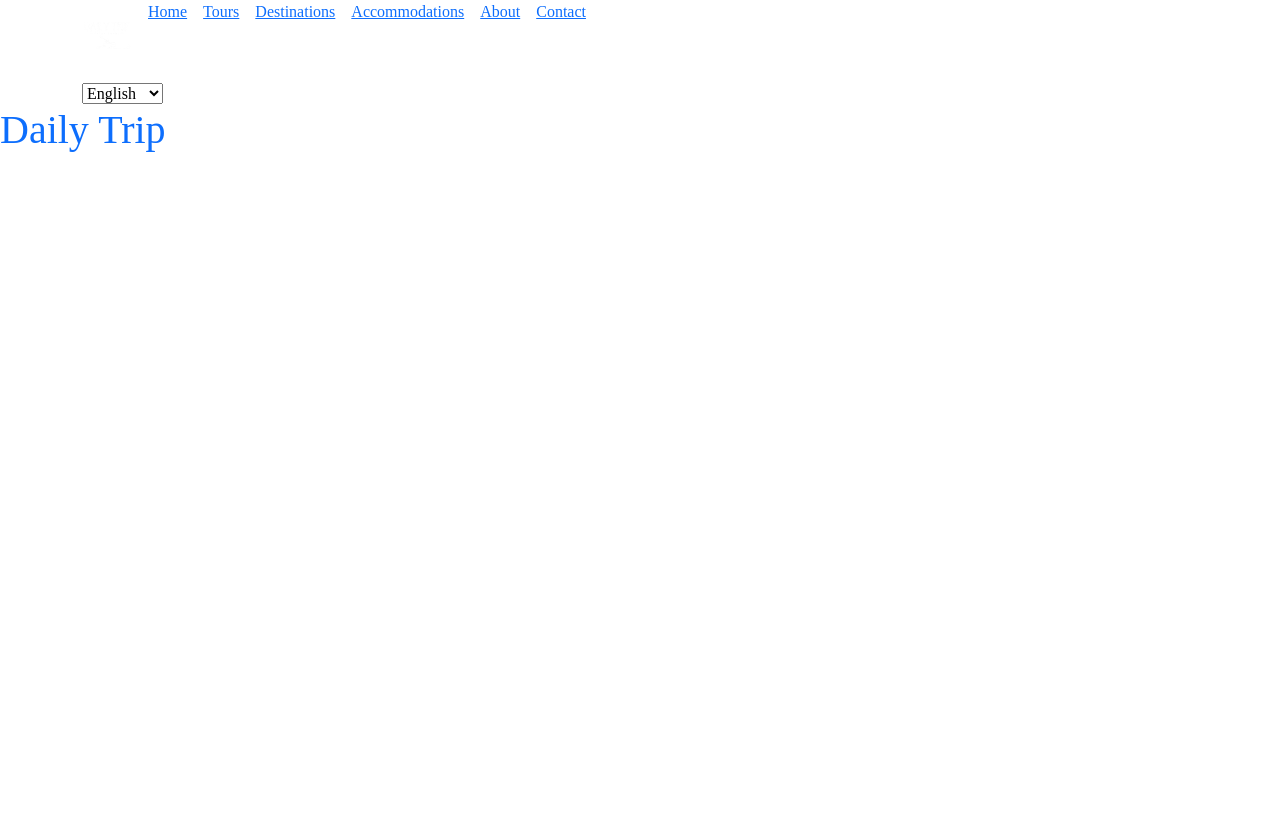
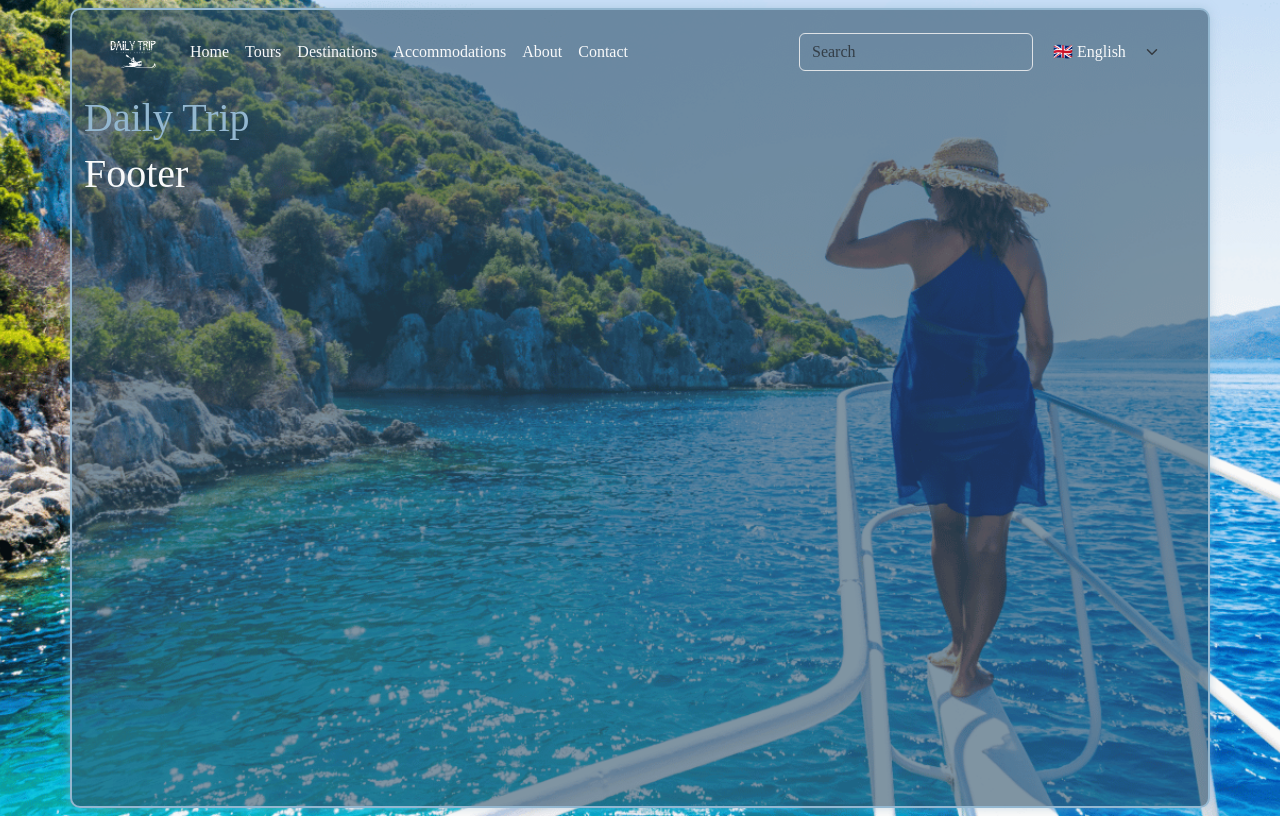
Before and after one commit to orsoli/daily-trip-albania-frontend, a Vue app: page / in a window 1280 px wide. Built offline with nearby package versions, Linux system fonts and the light colour scheme.

Commit message:
Add background images, footer component, and bootstrap integration; update styles and variables

```diff
--- a/src/App.vue
+++ b/src/App.vue
@@ -1,12 +1,29 @@
 <script setup>
 import AppHeader from "./components/AppHeader.vue";
+import AppFooter from "./components/AppFooter.vue";
 </script>
 
 <template>
-  <AppHeader />
-  <main>
-    <RouterView />
-  </main>
+  <div class="container my-2">
+    <AppHeader class="position-sticky top-0" />
+    <main>
+      <RouterView />
+    </main>
+    <AppFooter />
+  </div>
 </template>
 
-<style lang="scss"></style>
+<style lang="scss">
+@use "./style/general.scss" as *;
+
+.container {
+  width: 100vw;
+  height: 100vh;
+  flex-direction: column;
+  overflow-y: scroll;
+  background-color: rgba($primary, 0.6);
+  border: 2px solid $secondary;
+  border-radius: 10px;
+  box-shadow: 0 0 10px rgba($secondary, 0.5);
+}
+</style>
--- a/src/components/AppFooter.vue
+++ b/src/components/AppFooter.vue
@@ -10,6 +10,10 @@ export default {
 };
 </script>
 
-<template></template>
+<template>
+  <div class="footer">
+    <h1 class="text-light">Footer</h1>
+  </div>
+</template>
 
 <style lang="scss" scoped></style>
--- a/src/components/AppHeader.vue
+++ b/src/components/AppHeader.vue
@@ -31,8 +31,16 @@ export default {
       ],
 
       languages: [
-        { code: "en", name: "English" },
-        { code: "sq", name: "Albanian" },
+        {
+          code: "en",
+          name: "English",
+          icon: "🇬🇧",
+        },
+        {
+          code: "sq",
+          name: "Albanian",
+          icon: "🇦🇱",
+        },
       ],
     };
   },
@@ -56,18 +64,84 @@ export default {
   methods: {
     changeLanguage(lang) {
       this.$i18n.locale = lang;
-      console.log("Language changed to: ", lang);
     },
   },
 };
 </script>
 
 <template>
-  <div class="container bg-transparent">
-    <header>
-      <nav class="navbar-nav">
+  <div class="container-fluid">
+    <header class="my-header">
+      <nav class="navbar navbar-expand-lg">
+        <div class="container-fluid d-flex justify-content-between gap-2">
+          <router-link class="navbar-brand" :to="{ name: 'home' }">
+            <img
+              src="../assets/img/DailyTrip-logo.png"
+              alt="logo"
+              class="logo"
+            />
+          </router-link>
+          <button
+            class="navbar-toggler"
+            type="button"
+            data-bs-toggle="collapse"
+            data-bs-target="#navbarSupportedContent"
+            aria-controls="navbarSupportedContent"
+            aria-expanded="false"
+            aria-label="Toggle navigation"
+          >
+            <span class="navbar-toggler-icon"></span>
+          </button>
+          <div
+            class="collapse navbar-collapse d-lg-flex justify-content-between gap-2"
+            id="navbarSupportedContent"
+          >
+            <ul class="navbar-nav me-auto mb-2 mb-lg-0">
+              <li
+                class="nav-item"
+                v-for="(header, i) in translatedHeaders"
+                :key="i"
+              >
+                <router-link class="nav-link text-light" :to="header.url">
+                  {{ header.text }}
+                </router-link>
+              </li>
+            </ul>
+            <div class="search">
+              <input
+                class="form-control me-2 bg-transparent text-light"
+                type="search"
+                placeholder="Search"
+                aria-label="Search"
+              />
+            </div>
+            <div class="language py-3 w-auto">
+              <select
+                class="form-select bg-transparent border-0 text-light"
+                name="lang"
+                id="lang"
+                @change="changeLanguage($event.target.value)"
+              >
+                <option
+                  v-for="(language, i) in languages"
+                  :key="i"
+                  :value="language.code"
+                >
+                  {{ language.icon }}
+                  {{ language.name }}
+                </option>
+              </select>
+            </div>
+          </div>
+        </div>
+      </nav>
+    </header>
+
+    <!-- ! -->
+    <!-- <header> -->
+    <!-- <nav class="navbar-nav"> -->
     <!-- Left Side -->
-        <div class="left-navs">
+    <!-- <div class="left-navs">
             <ul class="list-unstyled d-flex gap-3">
               <li>
                 <router-link
@@ -88,9 +162,9 @@ export default {
                 </router-link>
               </li>
             </ul>
-        </div>
+          </div> -->
     <!-- Right Side -->
-        <div class="language">
+    <!-- <div class="language">
             <select
               name="lang"
               id="lang"
@@ -106,17 +180,18 @@ export default {
             </select>
           </div>
         </nav>
-    </header>
+      </header> -->
+    <!-- ! -->
   </div>
 </template>
 
-<style lang="scss" scoped>
-img {
-  max-width: 100%;
-}
-
+<style lang="scss">
+@use "../style/general.scss" as *;
 .logo {
   width: 50px;
   height: 50px;
 }
+
+.my-header {
+}
 </style>
--- a/src/js/main.js
+++ b/src/js/main.js
@@ -1,4 +1,9 @@
+// Import styles and bootstrap
 import "../style/general.scss";
+import "bootstrap/dist/css/bootstrap.css";
+import "bootstrap-icons/font/bootstrap-icons.css";
+import "bootstrap/dist/js/bootstrap.bundle.js";
+import "bootstrap";
 
 import { createApp } from "vue";
 import App from "../App.vue";
--- a/src/pages/Home.vue
+++ b/src/pages/Home.vue
@@ -25,15 +25,22 @@ export default {
 
   <!-- Main section -->
   <div>
-    <h1 class="text-primary">{{ $t("app_name") }}</h1>
+    <h1 class="text-secondary">{{ $t("app_name") }}</h1>
   </div>
 </template>
 
 <style lang="scss">
 @use "../style/general.scss" as *;
-@use "bootstrap/scss/bootstrap.scss" as *;
 
-// body {
-//   background-image: $my-bg-img;
-// }
+body {
+  flex-grow: 1;
+  background-image: $my-bg-img;
+  background-size: cover;
+  background-position: center;
+  background-repeat: no-repeat;
+
+  @media (max-width: 768px) {
+    background-image: $mobile-bg-img; // mobile image
+  }
+}
 </style>
--- a/src/style/_variables.scss
+++ b/src/style/_variables.scss
@@ -36,12 +36,8 @@ $margin-50:         50px;
 $primary:                   $poseidon;
 $secondary:                 lighten($primary, 40%);
 $app-logo:                  url("../assets/img/DailyTrip-logo.png");
-$my-bg-img:                 url("../assets/img/3_islands_ksamil_Albania.webp");
-$my-card-shadow:            5px 10px 20px $primary;
-$user-logo-shadow:          0 2px 5px 0 $primary;
-$my-border:                 1px solid $secondary;
-$my-opacity:                rgba($color: #000000, $alpha: 0.4);
-$my-blur:                   blur(5px);
+$my-bg-img:                 url("../assets/img/boat-trip-background.png");
+$mobile-bg-img:             url("../assets/img/mobile-bg.png");
 
 // Typography
 $font-family-sans-serif:   'Playfair Display', serif;
--- a/src/style/general.scss
+++ b/src/style/general.scss
@@ -14,3 +14,16 @@
 * {
   font-family:              $font-family-sans-serif;
 }
+
+img {
+  max-width: 100%;
+}
+
+// Utils
+.text-primary {
+  color: $primary;
+}
+
+.text-secondary {
+  color: $secondary;
+}
```
Also changed, not shown: src/assets/img/boat-trip-background.png (added), src/assets/img/mobile-bg.png (added). Lines whose indentation alone changed are shown as unchanged.
